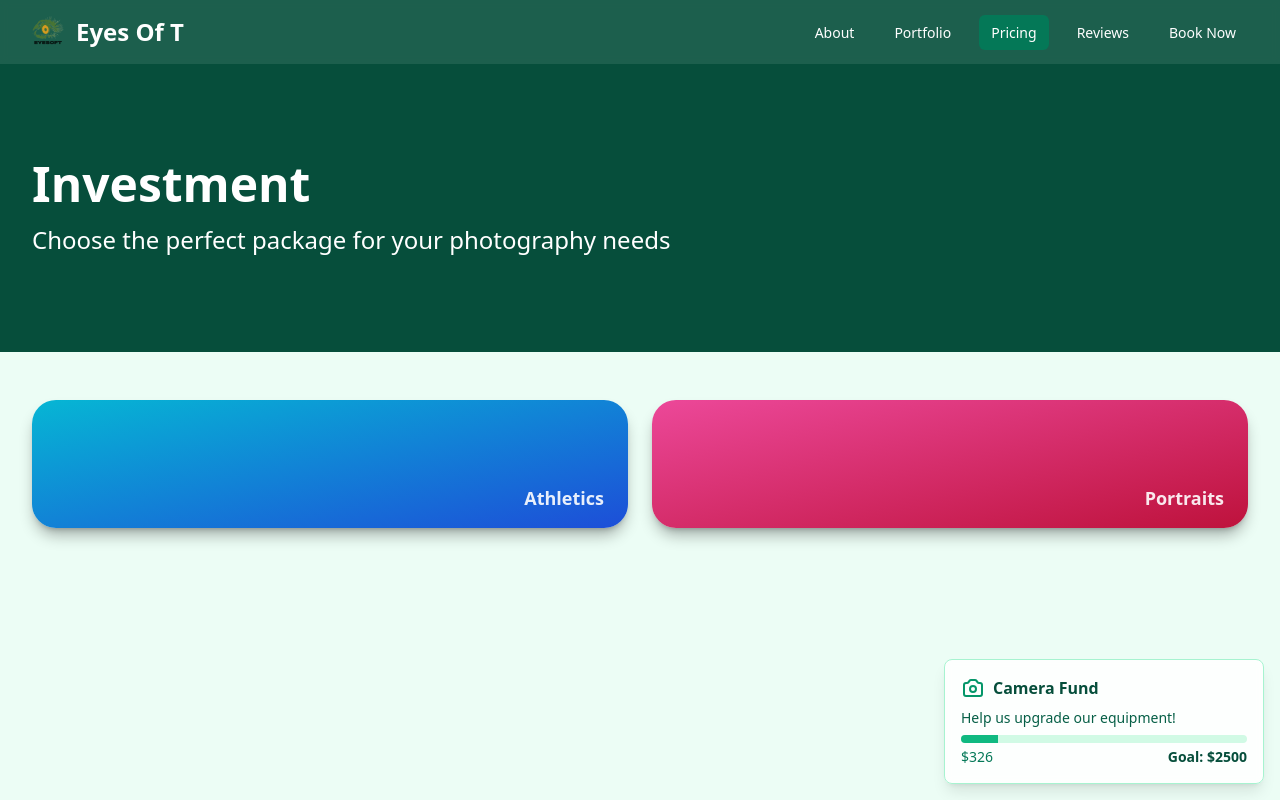
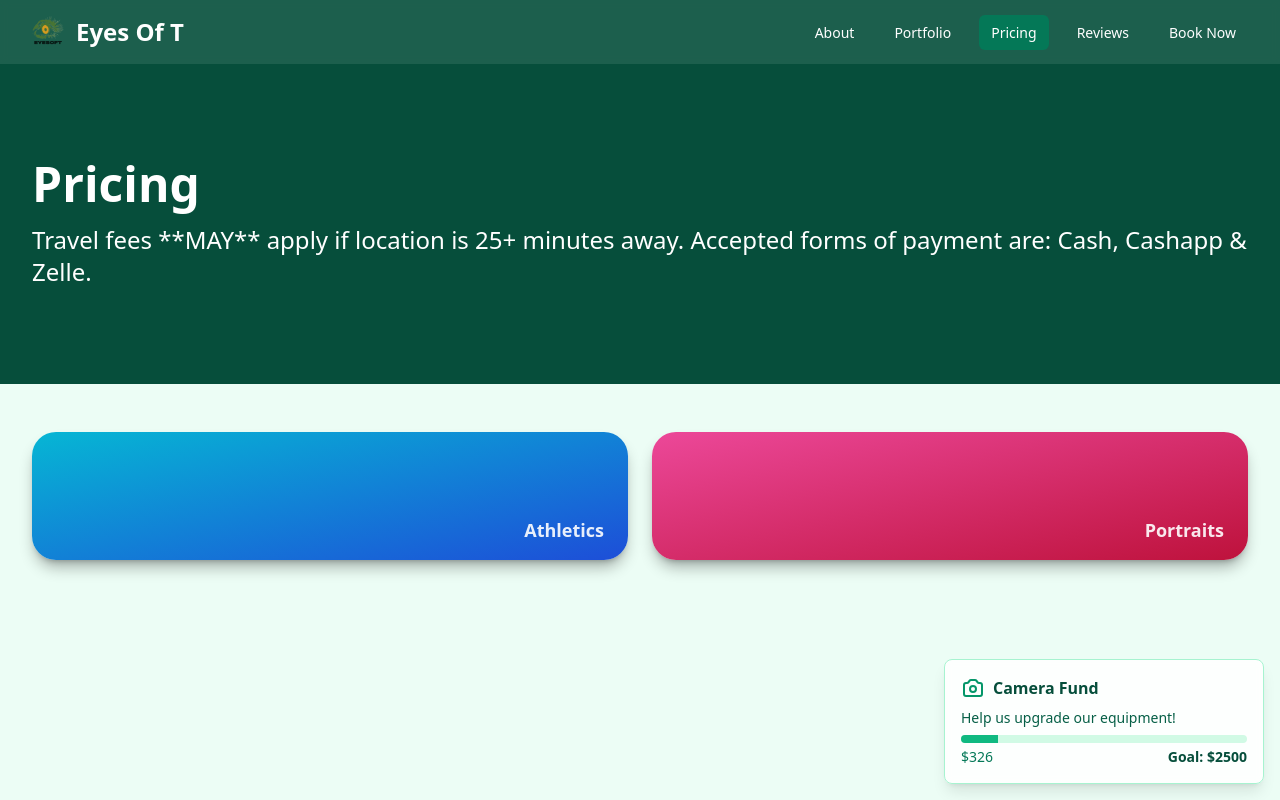
Before and after one commit to wipeoutbusiness/eyesoft, a React (Vite) app: page /pricing in a window 1280 px wide. Built offline with nearby package versions, Linux system fonts and the light colour scheme; what @convex-dev/auth would draw is missing.

Commit message:
Update Pricing.tsx

```diff
--- a/src/pages/Pricing.tsx
+++ b/src/pages/Pricing.tsx
@@ -146,7 +146,7 @@ export function Pricing() {
             transition={{ duration: 0.8 }}
             className="text-5xl font-bold mb-4"
           >
-            Investment
+            Pricing
           </motion.h1>
           <motion.p
             initial={{ y: 20, opacity: 0 }}
@@ -154,7 +154,7 @@ export function Pricing() {
             transition={{ duration: 0.8, delay: 0.2 }}
             className="text-2xl"
           >
-            Choose the perfect package for your photography needs
+            Travel fees **MAY** apply if location is 25+ minutes away. Accepted forms of payment are: Cash, Cashapp & Zelle.
           </motion.p>
         </div>
       </div>
```
